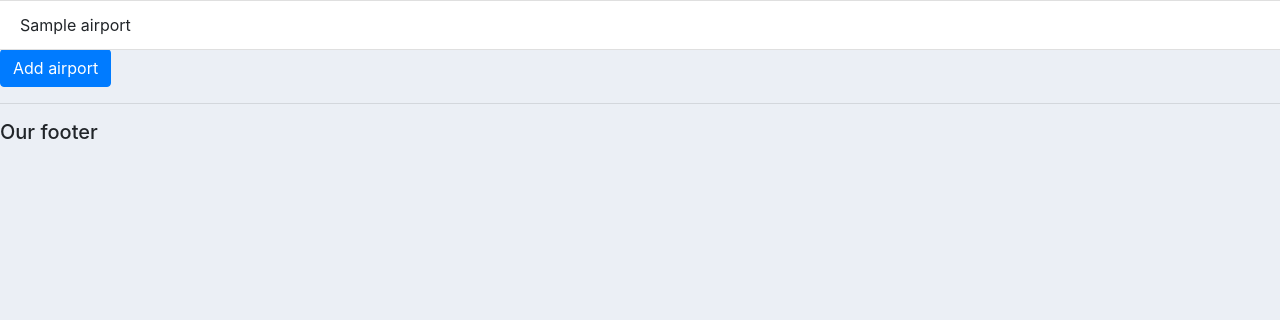
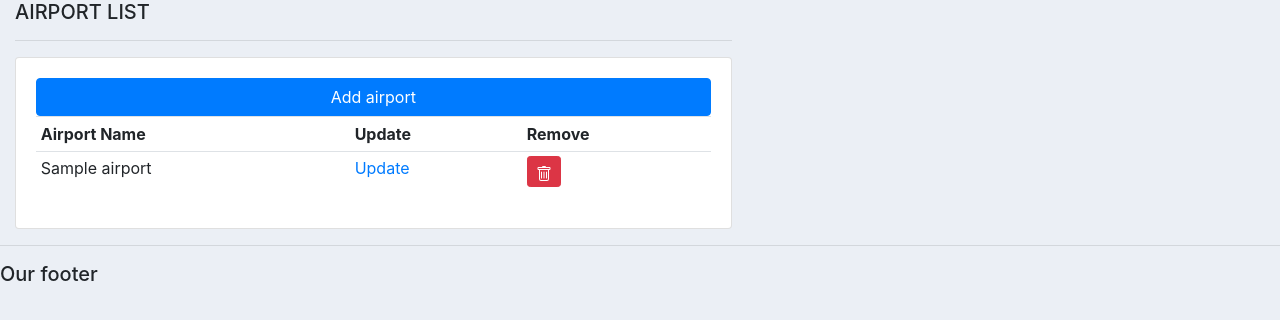
Before and after one commit to trhgquan/flight-manager, a Django app: page /airport/list/ in a window 1280 px wide. Shown: the part 76-396 px from the top of the page. Run offline with Django 4.2, Linux system fonts and the light colour scheme; tables that the repository leaves empty hold one stand-in row (values such as "Sample post").

Commit message:
Done raw Airport CRUD

```diff
--- a/FlightManager/main/templates/accounts/main.html
+++ b/FlightManager/main/templates/accounts/main.html
@@ -7,6 +7,7 @@
     <meta name="viewport" content="width=device-width, initial-scale=1.0">
     <link rel="stylesheet" href="https://cdn.jsdelivr.net/npm/bootstrap@4.3.1/dist/css/bootstrap.min.css" integrity="sha384-ggOyR0iXCbMQv3Xipma34MD+dH/1fQ784/j6cY/iJTQUOhcWr7x9JvoRxT2MZw1T" crossorigin="anonymous">
     <link rel="stylesheet" type="text/css" href="{% static '/css/main.css' %}">
+
     <title>Dashboard</title>
 </head>
 <body>
--- a/FlightManager/main/templates/airport/airport_list.html
+++ b/FlightManager/main/templates/airport/airport_list.html
@@ -1,17 +1,35 @@
-{% extends 'accounts/main.html' %}
+{% extends '../accounts/main.html' %}
+
 {% load static %}
 
 {% block content %}
 
-<ul class="list-group list-group-flush">
-    {% for airport in airports %}
+<div class="col-md-7">
+    <h5>AIRPORT LIST</h5>
+    <hr>
+    <div class="card card-body">
+    <a role="button" class="btn btn-primary" href="{% url 'create_airport' %}">Add airport</a>
+        <table class="table table-sm">
+
         <tr>
-            <li class="list-group-item">{{airport.name}}</li>
+            <th>Airport Name</th>
+            <th>Update</th>
+            <th>Remove</th>
         </tr>
-    {% endfor %}
+        {% for airport in airports %}
+        <tr>
+            <td>{{airport.name}}</td>
+            <td><a href="{% url 'update_airport' airport.id %}">Update</a></td>
+            <td><a class="btn btn-sm btn-danger" href="{% url 'delete_airport' airport.id %}">
+                <svg xmlns="http://www.w3.org/2000/svg" width="16" height="16" fill="currentColor" class="bi bi-trash" viewBox="0 0 16 16">
+                    <path d="M5.5 5.5A.5.5 0 0 1 6 6v6a.5.5 0 0 1-1 0V6a.5.5 0 0 1 .5-.5zm2.5 0a.5.5 0 0 1 .5.5v6a.5.5 0 0 1-1 0V6a.5.5 0 0 1 .5-.5zm3 .5a.5.5 0 0 0-1 0v6a.5.5 0 0 0 1 0V6z"/>
+                    <path fill-rule="evenodd" d="M14.5 3a1 1 0 0 1-1 1H13v9a2 2 0 0 1-2 2H5a2 2 0 0 1-2-2V4h-.5a1 1 0 0 1-1-1V2a1 1 0 0 1 1-1H6a1 1 0 0 1 1-1h2a1 1 0 0 1 1 1h3.5a1 1 0 0 1 1 1v1zM4.118 4 4 4.059V13a1 1 0 0 0 1 1h6a1 1 0 0 0 1-1V4.059L11.882 4H4.118zM2.5 3V2h11v1h-11z"/>
+                </svg>
+            </a></td>
+        </tr>
+        {% endfor %}
+    </table>
+    </div>
 
-  </ul>
-  <a role="button" class="btn btn-primary" href="{% url 'create_airport' %}">Add airport</a>
-
-
-{% endblock %}
+</div>
+    {% endblock %}
--- a/FlightManager/main/urls.py
+++ b/FlightManager/main/urls.py
@@ -9,4 +9,6 @@ urlpatterns = [
     # Airport
     path('airport/list/', views.airport_list, name='airport_list'),
     path('airport/create/', views.createAirport, name='create_airport'),
+    path('airport/update/<str:pk>/', views.updateAirport, name='update_airport'),
+    path('airport/delete/<str:pk>/', views.deleteAirport, name='delete_airport'),
 ]
--- a/FlightManager/main/views.py
+++ b/FlightManager/main/views.py
@@ -1,3 +1,4 @@
+from socket import AI_PASSIVE
 from django.shortcuts import render, redirect
 from django.http import HttpResponse
 
@@ -31,3 +32,26 @@ def createAirport(request):
 
     context = {'form': form}
     return render(request, 'airport/airport_form.html', context)
+
+def updateAirport(request, pk):
+
+	airport = Airport.objects.get(id=pk)
+	form = AirportForm(instance=airport)
+
+	if request.method == 'POST':
+		form = AirportForm(request.POST, instance=airport)
+		if form.is_valid():
+			form.save()
+			return redirect('/airport/list')
+
+	context = {'form':form}
+	return render(request, 'airport/airport_form.html', context)
+
+def deleteAirport(request, pk):
+	airport = Airport.objects.get(id=pk)
+	if request.method == "POST":
+		airport.delete()
+		return redirect('/airport/list')
+
+	context = {'item':airport}
+	return render(request, 'airport/delete.html', context)
```
Also changed, not shown: FlightManager/main/templates/airport/delete.html (added, +25 -0 lines), FlightManager/FlightManager/urls.py (line endings or trailing spaces).
